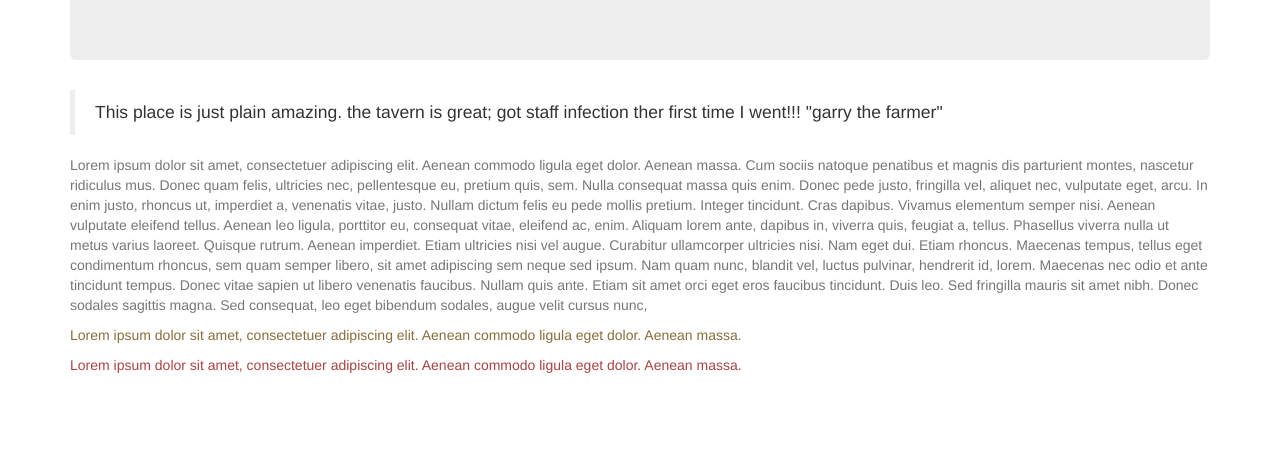
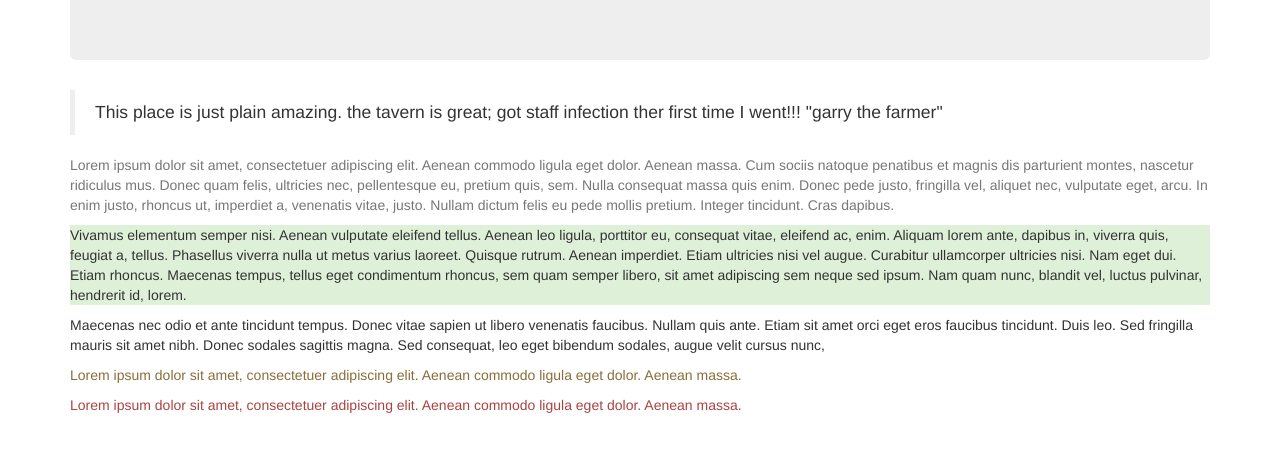
Before and after one commit to Edgarcho/Vacation, a plain HTML site: page index.html in a window 1280 px wide. Shown: the part 250-702 px from the top of the page. Drawn offline with Linux system fonts and the light colour scheme.

Commit message:
add helper class

```diff
--- a/index.html
+++ b/index.html
@@ -17,14 +17,14 @@
       <p class="text-muted">Lorem ipsum dolor sit amet, consectetuer adipiscing elit. Aenean commodo ligula eget dolor. Aenean massa. Cum sociis natoque penatibus et magnis dis parturient montes, nascetur ridiculus mus. Donec quam felis, ultricies nec, pellentesque eu, pretium quis, sem. Nulla consequat massa quis enim.
          Donec pede justo, fringilla vel, aliquet nec, vulputate eget, arcu.
           In enim justo, rhoncus ut, imperdiet a, venenatis vitae, justo.
-          Nullam dictum felis eu pede mollis pretium. Integer tincidunt. Cras dapibus.
-          Vivamus elementum semper nisi. Aenean vulputate eleifend tellus. Aenean leo ligula, porttitor eu, consequat vitae, eleifend ac, enim. Aliquam lorem ante, dapibus in, viverra quis, feugiat a, tellus. Phasellus viverra nulla ut metus varius laoreet. Quisque rutrum. Aenean imperdiet. Etiam ultricies nisi vel augue. Curabitur ullamcorper ultricies nisi. Nam eget dui. Etiam rhoncus. Maecenas tempus, tellus eget condimentum rhoncus, sem quam semper libero, sit amet adipiscing sem neque sed ipsum. Nam quam nunc, blandit vel, luctus pulvinar, hendrerit id, lorem.
-           Maecenas nec odio et ante tincidunt tempus. Donec vitae sapien ut libero venenatis faucibus.
+          Nullam dictum felis eu pede mollis pretium. Integer tincidunt. Cras dapibus.<p>
+      <p class="bg-success">Vivamus elementum semper nisi. Aenean vulputate eleifend tellus. Aenean leo ligula, porttitor eu, consequat vitae, eleifend ac, enim. Aliquam lorem ante, dapibus in, viverra quis, feugiat a, tellus. Phasellus viverra nulla ut metus varius laoreet. Quisque rutrum. Aenean imperdiet. Etiam ultricies nisi vel augue. Curabitur ullamcorper ultricies nisi. Nam eget dui. Etiam rhoncus. Maecenas tempus, tellus eget condimentum rhoncus, sem quam semper libero, sit  amet       adipiscing sem neque sed ipsum. Nam quam nunc, blandit vel, luctus pulvinar, hendrerit id, lorem.<p>
+      <p>Maecenas nec odio et ante tincidunt tempus. Donec vitae sapien ut libero venenatis faucibus.
            Nullam quis ante. Etiam sit amet orci eget eros faucibus tincidunt. Duis leo.
             Sed fringilla mauris sit amet nibh. Donec sodales sagittis magna.
              Sed consequat, leo eget bibendum sodales, augue velit cursus nunc,</p>
-             <p class="text-warning">Lorem ipsum dolor sit amet, consectetuer adipiscing elit. Aenean commodo ligula eget dolor. Aenean massa.</p>
-             <p class="text-danger">Lorem ipsum dolor sit amet, consectetuer adipiscing elit. Aenean commodo ligula eget dolor. Aenean massa.</p>
+      <p class="text-warning">Lorem ipsum dolor sit amet, consectetuer adipiscing elit. Aenean commodo ligula eget dolor. Aenean massa.</p>
+      <p class="text-danger">Lorem ipsum dolor sit amet, consectetuer adipiscing elit. Aenean commodo ligula eget dolor. Aenean massa.</p>
     </div>
   </body>
 <html>
```
